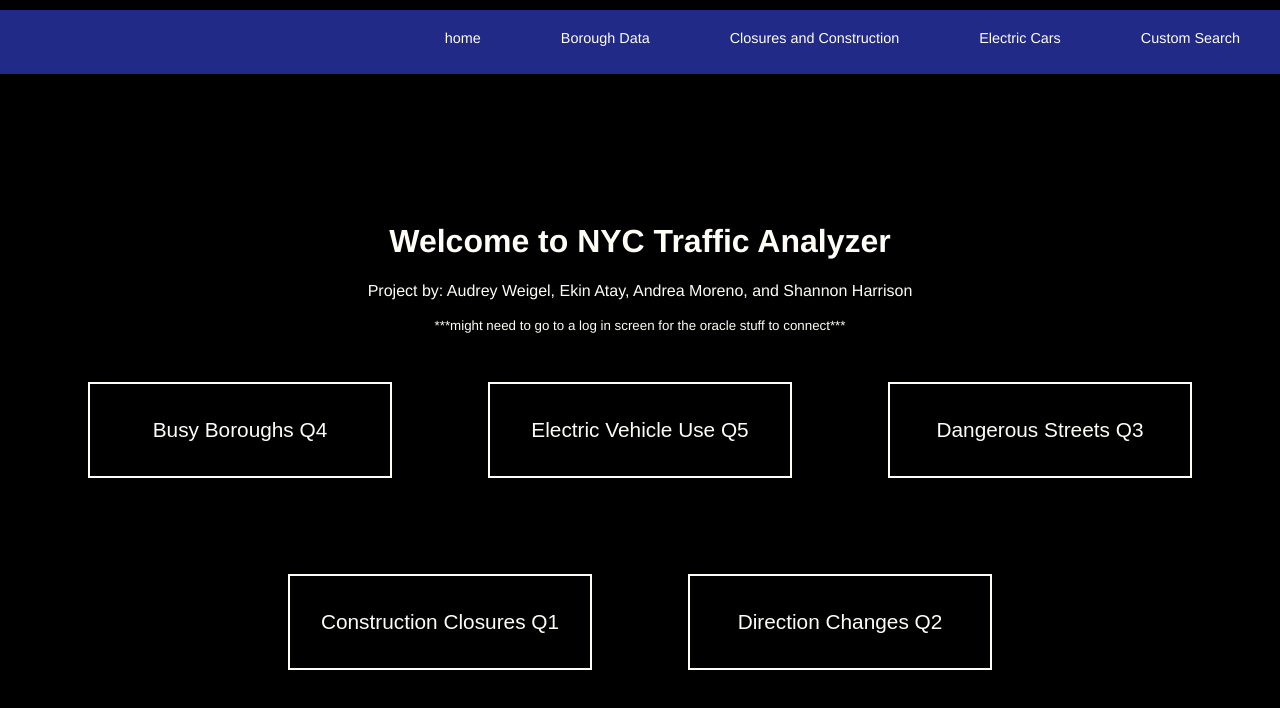
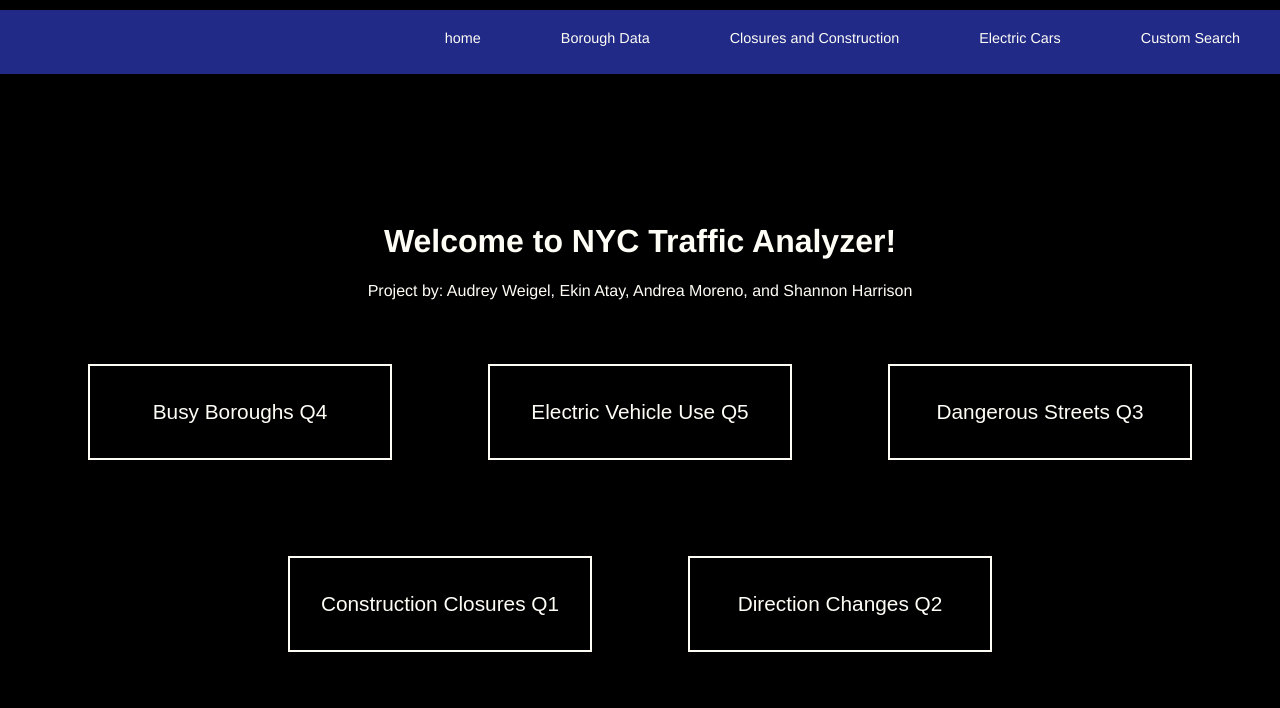
Before and after one commit to shannonharrison118/cis4301g5, a React (Create React App) app in the folder client/: page / in a window 1280 px wide. Shown: the top 708 px of the page. Built offline with nearby package versions, Linux system fonts and the light colour scheme.

Commit message:
changed home page text

```diff
--- a/client/src/App.js
+++ b/client/src/App.js
@@ -9,9 +9,8 @@ function App() {
     <div className="App">
       <Navbar />
       <div class="home">
-        <h1>Welcome to NYC Traffic Analyzer</h1>
+        <h1>Welcome to NYC Traffic Analyzer!</h1>
         <p>Project by: Audrey Weigel, Ekin Atay, Andrea Moreno, and Shannon Harrison</p>
-        <small>***might need to go to a log in screen for the oracle stuff to connect***</small>
         <div class="opt">
           <Link to="/closure"><button className="button" class="button">Busy Boroughs Q4</button></Link>
           <Link to="/electric"><button className="button" class="button">Electric Vehicle Use Q5</button></Link>
```
